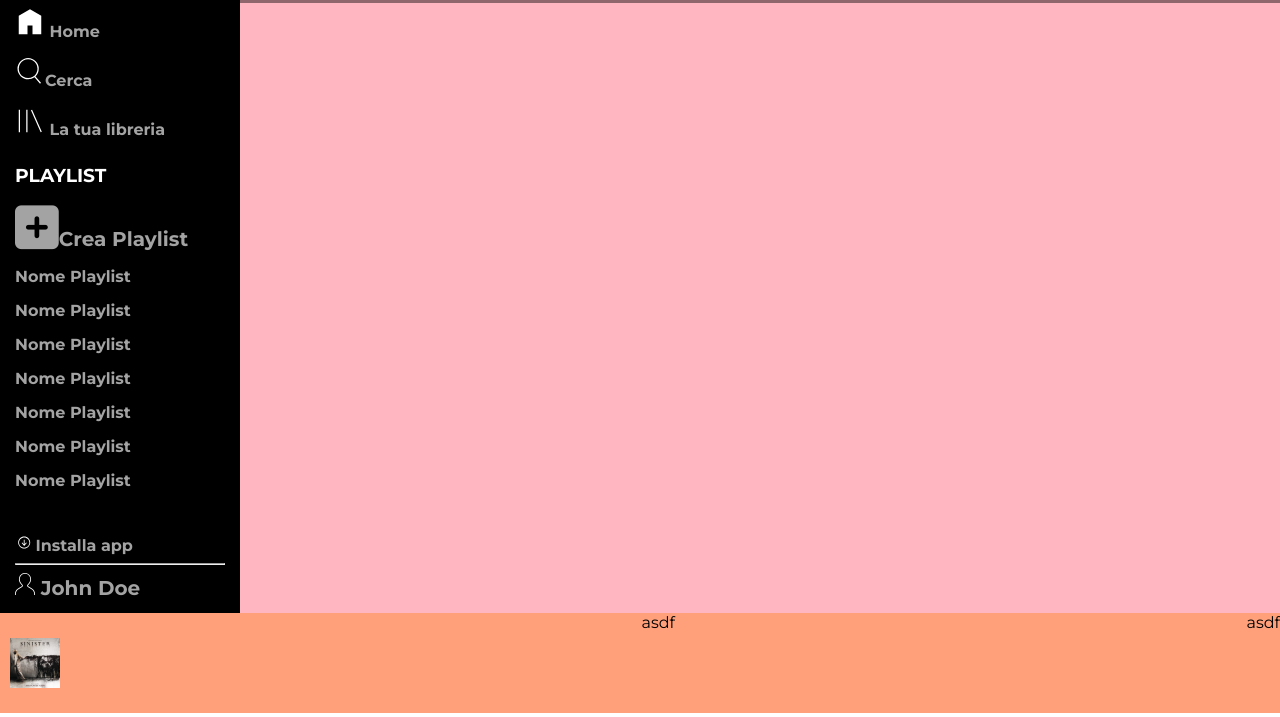
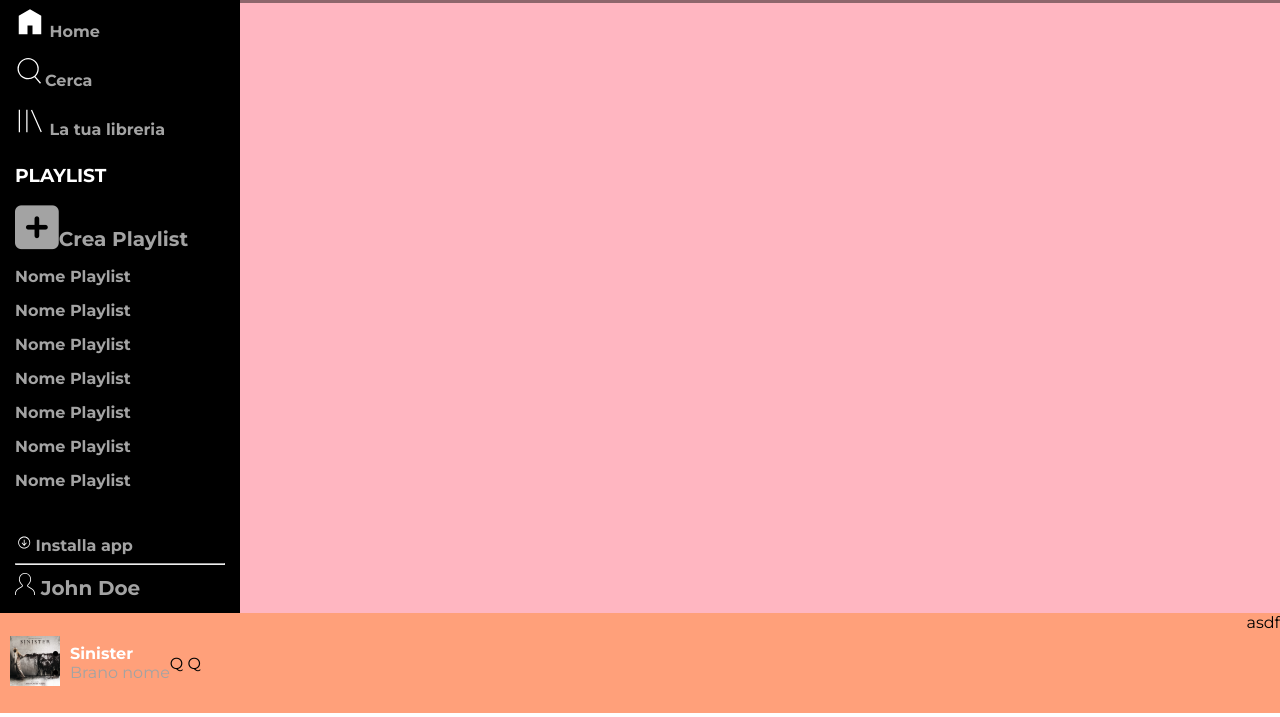
Before and after one commit to Andretreccia/html-css-spotifyweb, a plain HTML site: page index.html in a window 1280 px wide. Shown: the part 87-804 px from the top of the page. Drawn offline with Linux system fonts and the light colour scheme.

Commit message:
avanzamento della barra di controllo in basso, posizionamento e proporzionamento dell`elemento di sinistra

```diff
--- a/css/style.css
+++ b/css/style.css
@@ -13,6 +13,9 @@ body{
     content: "";
     display: table;
     clear: both;
+}
+a{
+    text-decoration: none;
 }
 /* /common rules */
 
@@ -66,6 +69,9 @@ body{
 }
 .wht{
     color: white;
+}
+.strong{
+    font-weight: bold;
 }
 
 /* /utility */
@@ -123,7 +129,7 @@ body{
         font-size: 20px;
     }
 .side_column a{
-    text-decoration: none;
+
     font-size: 16px;
     font-weight: 700;
     color: #A3A3A3;
@@ -152,9 +158,13 @@ body{
 #control_bar{
     justify-content: space-between;
 }
-.album{
-    padding: 25px 10px;
+.detail{
+    align-items: center;
 }
-img.running{
-    height: 50px;
-}
+    .album{
+        padding: 25px 10px;
+    }
+    img.running{
+        height: 50px;
+    }
+    .
--- a/index.html
+++ b/index.html
@@ -152,15 +152,29 @@
                 </div>
             </main>
         </div>
+        <!-- barra di controllo in basso -->
             <div id="control_bar" class="flex">
-                    <div class="detail">
+                    <!-- elemento di sinistra -->
+                    <div class="detail flex">
                         <div class="album">
                             <img class="running" src="./img/sinister.jpeg" alt="">
                         </div>
-                        <div class="metadati"></div>
-                        <div class="interactions"></div>
+                        <div class="metadati">
+                            <ul>
+                                <li><a class="artist wht strong" href="#">Sinister</a></li>
+                                <li><a class="title gry" href="#">Brano nome</a></li>
+                            </ul>
+                        </div>
+                        <div class="interactions">
+                            Q Q
+                        </div>
                     </div>
-                    <div class="control">asdf</div>
+                    <!-- elemento centrale -->
+                    <div class="control">
+                        <div class="buttons"></div>
+                        <div class="trace_bar"></div>
+                    </div>
+                    <!-- elemento di destra -->
                     <div class="audio">asdf</div>
             </div>
 
```
